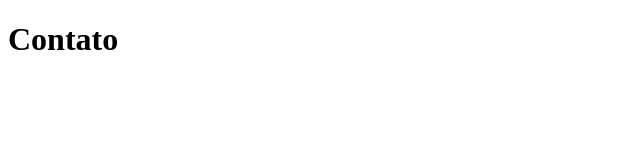
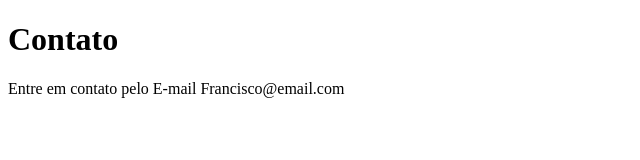
Before and after one commit to Franciscocaardoso/sistema_de_cadastro, a plain HTML site: page contato.html in a window 1280 px wide. Shown: the whole page, without its empty margins (0-640 px from the left). Drawn offline with Linux system fonts and the light colour scheme.

Commit message:
adicionando email de contato

```diff
--- a/contato.html
+++ b/contato.html
@@ -8,5 +8,6 @@
 </head>
 <body>
     <h1>Contato</h1>
+    <p>Entre em contato pelo E-mail Francisco@email.com</p>
 </body>
 </html>
```
